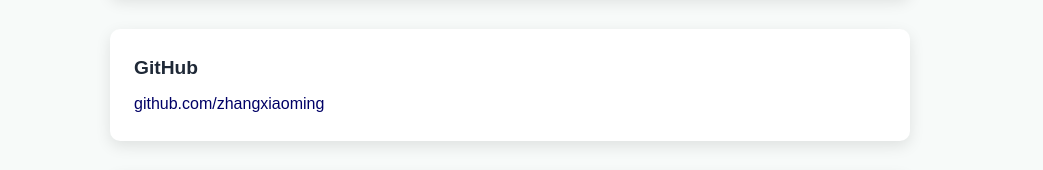
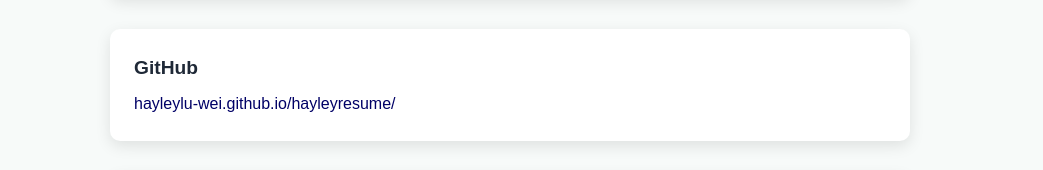
Before and after one commit to hayleylu-wei/hayleyresume, a plain HTML site: page index.html in a window 1280 px wide. Shown: the part 2532-2702 px from the top of the page, without its empty margins (0-1043 px from the left). Drawn offline with Linux system fonts and the light colour scheme.

Commit message:
Add files via upload

```diff
--- a/index.html
+++ b/index.html
@@ -319,7 +319,7 @@
                     </div>
 <div class="contact-item">
                         <h3>GitHub</h3>
-                        <a href="https://github.com/zhangxiaoming" target="_blank">github.com/zhangxiaoming</a>
+                        <a href="https://hayleylu-wei.github.io/hayleyresume/" target="_blank">hayleylu-wei.github.io/hayleyresume/</a>
                     </div>
                 </div>
                 <div class="contact-message">
```
